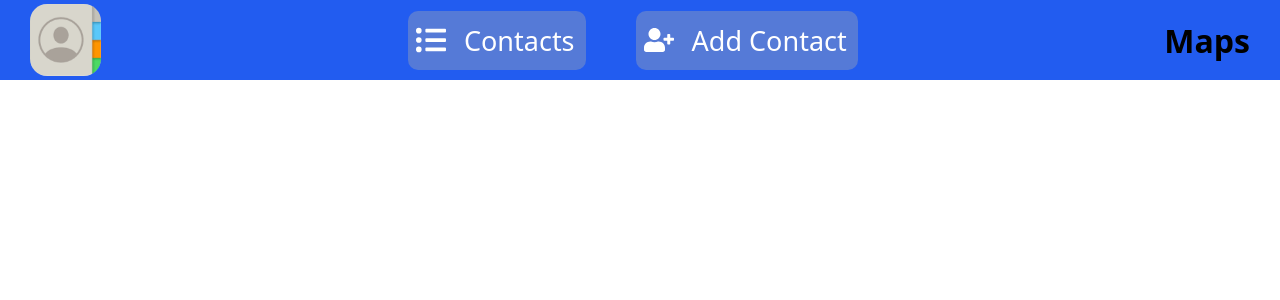
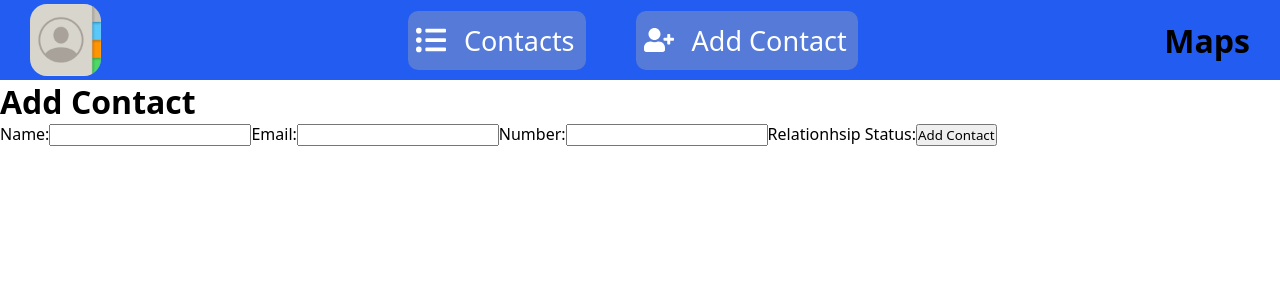
Before and after one commit to jad-amine/Address-Book_ReactJS, a React (Create React App) app: page /addContact in a window 1280 px wide. Shown: the top 300 px of the page. Built offline with nearby package versions, Linux system fonts and the light colour scheme.

Commit message:
Created AddContact page

```diff
--- a/src/App.js
+++ b/src/App.js
@@ -4,6 +4,7 @@ import { Route, Routes } from "react-router-dom";
 import "./App.css";
 import Navbar from "./components/Navbar";
 import Contacts from "./pages/Contacts";
+import AddContact from "./pages/AddContact";
 
 function App() {
 
@@ -12,6 +13,7 @@ function App() {
       <Navbar />
       <Routes>
         <Route path="/" element={<Contacts />}></Route>
+        <Route path="/addContact" element={<AddContact /> }></Route>
       </Routes>
     </div>
   );
--- a/src/components/Navbar.js
+++ b/src/components/Navbar.js
@@ -15,7 +15,7 @@ const Navbar = () => {
         </li>
         <li>
           <FaUserPlus />
-          <NavLink to="/addContacts">Add Contact</NavLink>
+          <NavLink to="/addContact">Add Contact</NavLink>
         </li>
       </ul>
       <h1>Maps</h1>
--- a/src/components/SearchInput.js
+++ b/src/components/SearchInput.js
@@ -23,18 +23,26 @@ const SearchInput = ({ th, index, data, setFilteredData }) => {
             return email.search(target_value) !== -1;
           })
         )
-      : target_name === "number" ?
-      setFilteredData(
-        filteredData.filter((contact) => {
-          let number = String(contact.number);
-          return number.search(target_value) !== -1;
-        })
-      ) :console.log('null');
+      : target_name === "number"
+      ? setFilteredData(
+          filteredData.filter((contact) => {
+            let number = String(contact.number);
+            return number.search(target_value) !== -1;
+          })
+        )
+      : console.log("null");
   };
 
   return (
     <>
-      <input name={th} type={"text"} value={search} onChange={handleSearch} />
+      {th !== "Relation Ship" ? (
+        <input name={th} type={"text"} value={search} onChange={handleSearch} />
+      ) : (
+        <select name="relation" onChange={handleSearch}>
+          <option value="married">Married</option>
+          <option value="single">Single</option>
+        </select>
+      )}
     </>
   );
 };
--- /dev/null
+++ b/src/pages/AddContact.js
@@ -0,0 +1,46 @@
+import React, { useState } from "react";
+
+const AddContact = () => {
+  const [contact, setContact] = useState({
+    name: "",
+    email: "",
+    number: "",
+    relationship: "Single",
+  });
+
+  const handleSubmit = (e) => {
+    e.preventDefault();
+    console.log(contact);
+  };
+
+  const handleChange = (e) => {
+    let value = e.target.value;
+    let target = e.target.name;
+    target === "name"
+      ? setContact({ ...contact, name: value })
+      : console.log("hi");
+    console.log(contact);
+  };
+  return (
+    <div className="add-contact">
+      <h1>Add Contact</h1>
+      <form onSubmit={handleSubmit}>
+        <label>Name:</label>
+        <input
+          name="name"
+          type="text"
+          value={contact.name}
+          onChange={handleChange}
+        />
+        <label>Email:</label>
+        <input name="email" type="text" />
+        <label>Number:</label>
+        <input name="number" type="number" />
+        <label>Relationhsip Status:</label>
+        <input type="submit" value={"Add Contact"}/>
+      </form>
+    </div>
+  );
+};
+
+export default AddContact;
```
